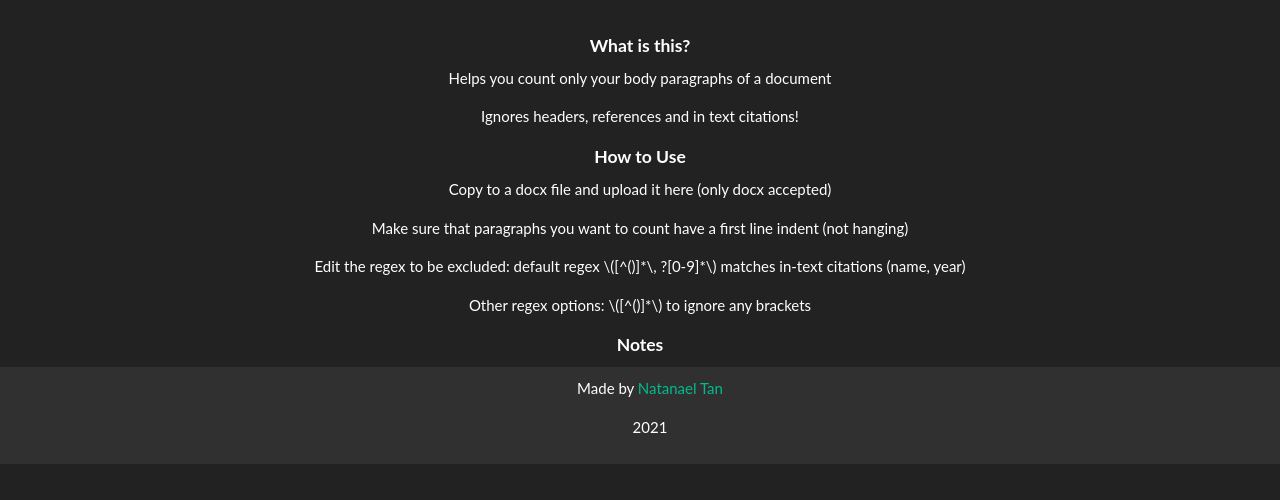
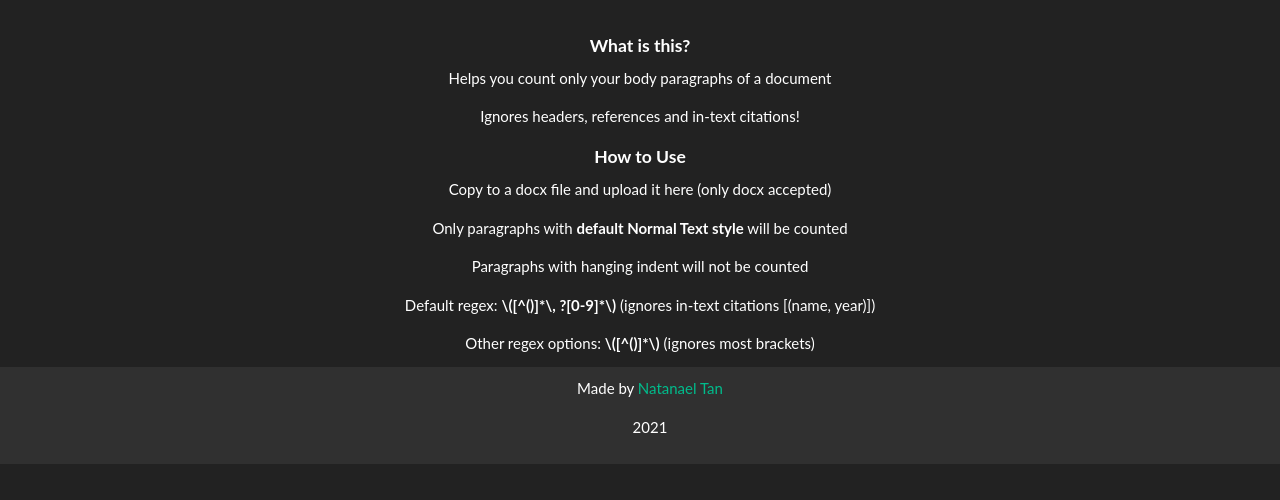
Before and after one commit to nonnoxer/word_count, a Flask app: page / in a window 1280 px wide. Shown: the part 336-836 px from the top of the page. Before the commit the page ends 800 px from the top, so only its background shows below. Run offline with Flask 2, Linux system fonts and the light colour scheme.

Commit message:
improvements to paragraph detection

```diff
--- a/templates/index.html
+++ b/templates/index.html
@@ -24,12 +24,13 @@
         <div>
             <h3>What is this?</h3>
             <p>Helps you count only your body paragraphs of a document</p>
-            <p>Ignores headers, references and in text citations!</p>
+            <p>Ignores headers, references and in-text citations!</p>
             <h3>How to Use</h3>
             <p>Copy to a docx file and upload it here (only docx accepted)</p>
-            <p>Make sure that paragraphs you want to count have a first line indent (not hanging)</p>
-            <p>Edit the regex to be excluded: default regex \([^()]*\, ?[0-9]*\) matches in-text citations (name, year)</p>
-            <p>Other regex options: \([^()]*\) to ignore any brackets</p>
+            <p>Only paragraphs with <b>default Normal Text style</b> will be counted</p>
+            <p>Paragraphs with hanging indent will not be counted</p>
+            <p>Default regex: <b>\([^()]*\, ?[0-9]*\)</b> (ignores in-text citations [(name, year)])</p>
+            <p>Other regex options: <b>\([^()]*\)</b> (ignores most brackets)</p>
             <h3>Notes</h3>
             <p>Files are IMMEDIATELY DELETED after counting, your files are not stored</p>
             <p>Feel free to share this if you find it useful!</p>
```
Also changed, not shown: counter.py (+8 -7 lines).
